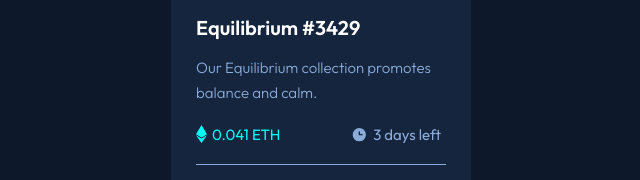
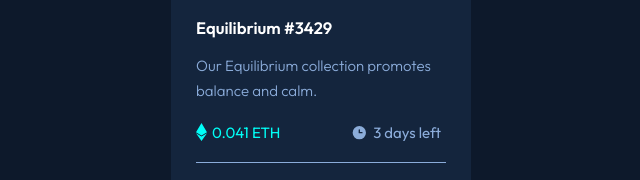
Before and after one commit to luisdatc/challengue-nft-preview-card, a website: page index.html in a window 1280 px wide. Shown: the part 408-588 px from the top of the page, 319-959 px from the left. Drawn offline with Linux system fonts and the light colour scheme.

Commit message:
modificacion de titulo

```diff
--- a/index.html
+++ b/index.html
@@ -30,7 +30,7 @@
           />
         </div>
         <div class="card--body">
-          <div class="card--tittle">Equilibrium #3429</div>
+          <div class="card--tittle"><h5>Equilibrium #3429</h5></div>
           <div class="card--text-sup">
             Our Equilibrium collection promotes balance and calm.
           </div>
```
